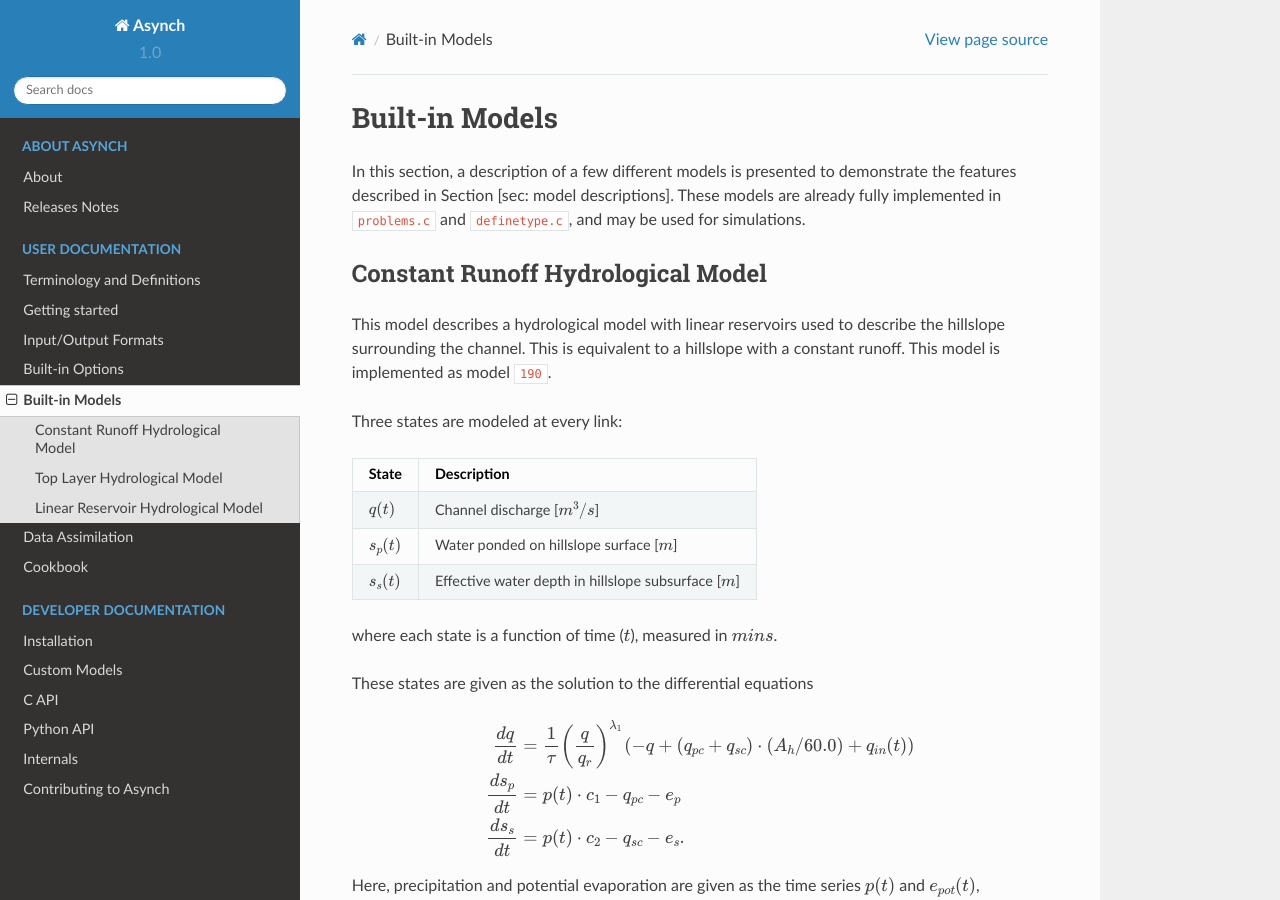
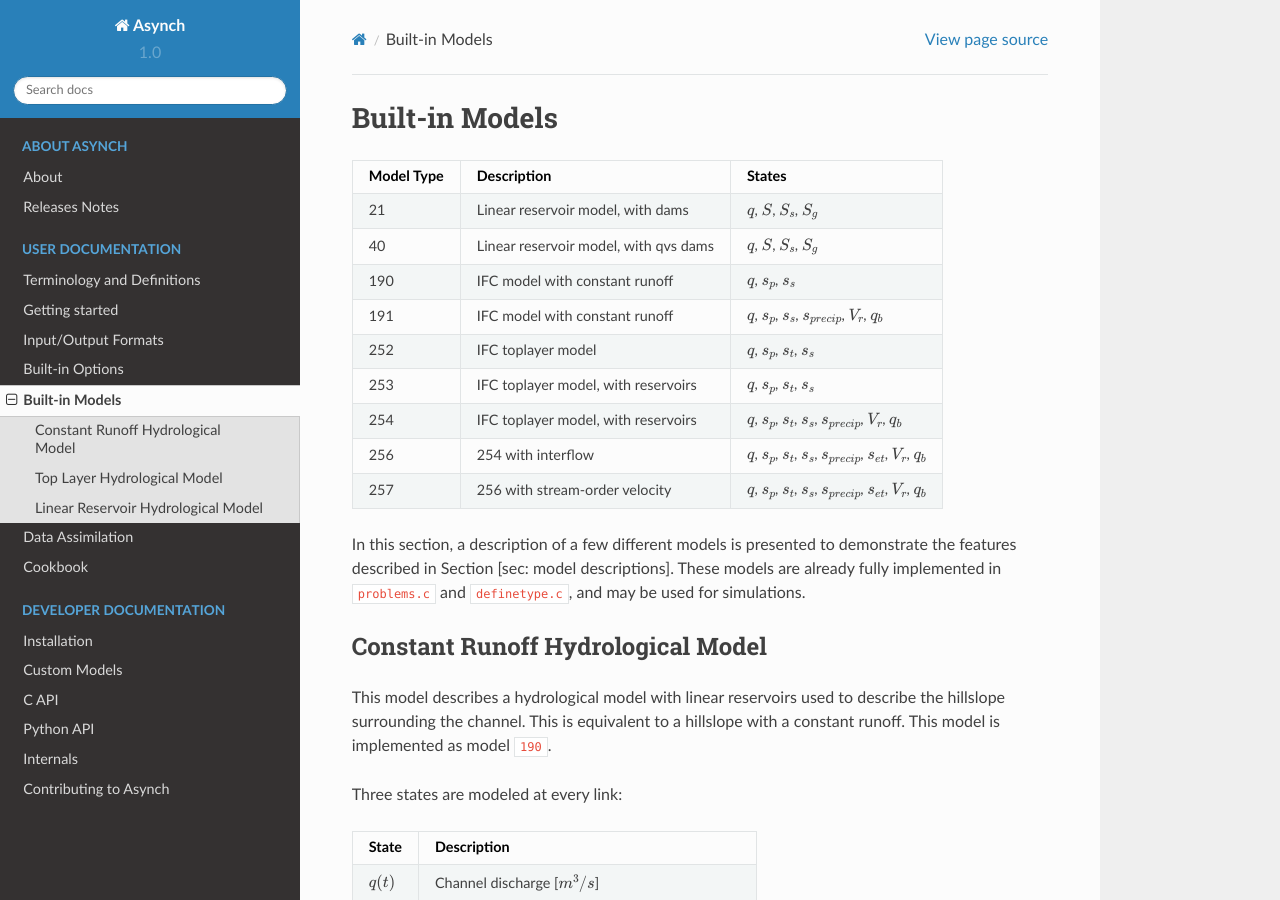
Before and after one commit to njadid/asynch_py, a Sphinx documentation site: the page built from docs/builtin_models.rst, in a window 1280 px wide and 900 px high. Built offline with Sphinx 7.4.7 and the Read the Docs theme 2.0.0, drawn with Linux system fonts in a browser that asks for light colours.

Commit message:
Update builtin_models.rst

```diff
--- a/docs/builtin_models.rst
+++ b/docs/builtin_models.rst
@@ -1,27 +1,27 @@
 Built-in Models
 ===============
 
-+------------+---------------------------------------+--------------------------------------------------------------------------------------------------------------+
-| Model Type | Description                           | States                                                                                                       |
-+============+=======================================+==============================================================================================================+
-| 21         | Linear reservoir model, with dams     | :math:`q`, :math:`S`, :math:`S_s`, :math:`S_g`                                                               |
-+------------+---------------------------------------+--------------------------------------------------------------------------------------------------------------+
-| 40         | Linear reservoir model, with qvs dams | :math:`q`, :math:`S`, :math:`S_s`, :math:`S_g`                                                               |
-+------------+---------------------------------------+--------------------------------------------------------------------------------------------------------------+
-| 190        | IFC model with constant runoff        | :math:`q`, :math:`s_p`, :math:`s_s`                                                                          |
-+------------+---------------------------------------+--------------------------------------------------------------------------------------------------------------+
-| 191        | IFC model with constant runoff        | :math:`q`, :math:`s_p`, :math:`s_s`, :math:`s_{precip}`, :math:`V_r`, :math:`q_b`                            |
-+------------+---------------------------------------+--------------------------------------------------------------------------------------------------------------+
-| 252        | IFC toplayer model                    | :math:`q`, :math:`s_p`, :math:`s_t`, :math:`s_s`                                                             |
-+------------+---------------------------------------+--------------------------------------------------------------------------------------------------------------+
-| 253        | IFC toplayer model, with reservoirs   | :math:`q`, :math:`s_p`, :math:`s_t`, :math:`s_s`                                                             |
-+------------+---------------------------------------+--------------------------------------------------------------------------------------------------------------+
-| 254        | IFC toplayer model, with reservoirs   | :math:`q`, :math:`s_p`, :math:`s_t`, :math:`s_s`, :math:`s_{precip}`, :math:`V_r`, :math:`q_b`               |
-+------------+---------------------------------------+--------------------------------------------------------------------------------------------------------------+
-| 256        | 254 with interflow                    | :math:`q`, :math:`s_p`, :math:`s_t`, :math:`s_s`, :math:`s_{precip}`, :math:`s_{et}', :math:`V_r`, :math:`q_b`|
-+------------+---------------------------------------+--------------------------------------------------------------------------------------------------------------+
++------------+---------------------------------------+---------------------------------------------------------------------------------------------------------------+
+| Model Type | Description                           | States                                                                                                        |
++============+=======================================+===============================================================================================================+
+| 21         | Linear reservoir model, with dams     | :math:`q`, :math:`S`, :math:`S_s`, :math:`S_g`                                                                |
++------------+---------------------------------------+---------------------------------------------------------------------------------------------------------------+
+| 40         | Linear reservoir model, with qvs dams | :math:`q`, :math:`S`, :math:`S_s`, :math:`S_g`                                                                |
++------------+---------------------------------------+---------------------------------------------------------------------------------------------------------------+
+| 190        | IFC model with constant runoff        | :math:`q`, :math:`s_p`, :math:`s_s`                                                                           |
++------------+---------------------------------------+---------------------------------------------------------------------------------------------------------------+
+| 191        | IFC model with constant runoff        | :math:`q`, :math:`s_p`, :math:`s_s`, :math:`s_{precip}`, :math:`V_r`, :math:`q_b`                             |
++------------+---------------------------------------+---------------------------------------------------------------------------------------------------------------+
+| 252        | IFC toplayer model                    | :math:`q`, :math:`s_p`, :math:`s_t`, :math:`s_s`                                                              |
++------------+---------------------------------------+---------------------------------------------------------------------------------------------------------------+
+| 253        | IFC toplayer model, with reservoirs   | :math:`q`, :math:`s_p`, :math:`s_t`, :math:`s_s`                                                              |
++------------+---------------------------------------+---------------------------------------------------------------------------------------------------------------+
+| 254        | IFC toplayer model, with reservoirs   | :math:`q`, :math:`s_p`, :math:`s_t`, :math:`s_s`, :math:`s_{precip}`, :math:`V_r`, :math:`q_b`                |
++------------+---------------------------------------+---------------------------------------------------------------------------------------------------------------+
+| 256        | 254 with interflow                    | :math:`q`, :math:`s_p`, :math:`s_t`, :math:`s_s`, :math:`s_{precip}`, :math:`s_{et}`, :math:`V_r`, :math:`q_b`|
++------------+---------------------------------------+---------------------------------------------------------------------------------------------------------------+
 | 257        | 256 with stream-order velocity        | :math:`q`, :math:`s_p`, :math:`s_t`, :math:`s_s`, :math:`s_{precip}`, :math:`s_{et}`, :math:`V_r`, :math:`q_b`|
-+------------+---------------------------------------+--------------------------------------------------------------------------------------------------------------+
++------------+---------------------------------------+---------------------------------------------------------------------------------------------------------------+
 
 In this section, a description of a few different models is presented to demonstrate the features described in Section [sec: model descriptions]. These models are already fully implemented in ``problems.c`` and ``definetype.c``, and may be used for simulations.
 
```
